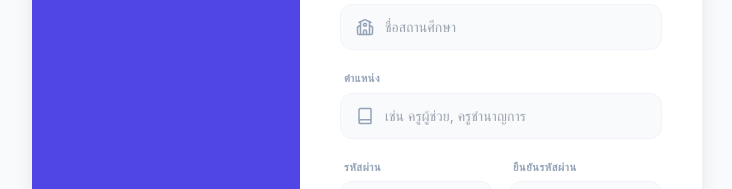
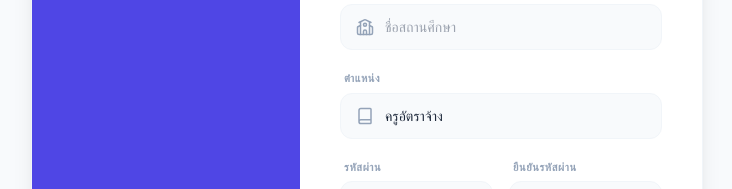
Before and after one commit to relf39-netizen/wooksheet, a React (Vite) app: page / in a window 1280 px wide. Both pictures are taken after a click on the button "ลงทะเบียนครูใหม่". Shown: the part 346-535 px from the top of the page, without its empty margins (273-1005 px from the left). Built offline with nearby package versions, Linux system fonts and the light colour scheme; no server answers.

Commit message:
feat: Improve registration form and error handling
Sets 'ครูอัตราจ้าง' as default position and adds a select dropdown for position selection.
Enhances error logging for registration requests and provides more specific error messages to the client.

```diff
--- a/server.js
+++ b/server.js
@@ -78,7 +78,11 @@ async function startServer() {
       );
       res.json({ success: true, message: 'บันทึกข้อมูลสำเร็จ กรุณารอการอนุมัติจากผู้ดูแลระบบ' });
     } catch (error) {
-      res.status(400).json({ success: false, message: error.code === 'ER_DUP_ENTRY' ? 'เลขประจำตัวประชาชนนี้ถูกใช้งานแล้ว' : 'เกิดข้อผิดพลาดในการลงทะเบียน' });
+      console.error('Registration Error:', error);
+      res.status(400).json({
+        success: false,
+        message: error.code === 'ER_DUP_ENTRY' ? 'เลขประจำตัวประชาชนนี้ถูกใช้งานแล้ว' : `เกิดข้อผิดพลาดในการลงทะเบียน: ${error.message}`
+      });
     }
   });
 
--- a/src/components/Register.tsx
+++ b/src/components/Register.tsx
@@ -7,7 +7,7 @@ export default function Register({ onNavigate }: { onNavigate: (page: string) =>
     name: '',
     surname: '',
     school: '',
-    position: '',
+    position: 'ครูอัตราจ้าง',
     password: '',
     confirmPassword: ''
   });
@@ -133,14 +133,26 @@ export default function Register({ onNavigate }: { onNavigate: (page: string) =>
                   required
                 />
 
-                <InputGroup
-                  label="ตำแหน่ง"
-                  icon={<Book size={18} />}
-                  value={formData.position}
-                  onChange={(v) => setFormData({...formData, position: v})}
-                  placeholder="เช่น ครูผู้ช่วย, ครูชำนาญการ"
-                  required
-                />
+                <div>
+                  <label className="block text-[11px] font-black text-slate-400 uppercase tracking-wider mb-1.5 ml-1">ตำแหน่ง</label>
+                  <div className="relative">
+                    <div className="absolute left-4 top-1/2 -translate-y-1/2 text-slate-400"><Book size={18} /></div>
+                    <select
+                      required
+                      value={formData.position}
+                      onChange={(e) => setFormData({...formData, position: e.target.value})}
+                      className="w-full pl-11 pr-4 py-3 bg-slate-50 border border-slate-100 rounded-xl focus:ring-2 focus:ring-indigo-100 focus:border-indigo-600 transition-all outline-none text-sm appearance-none"
+                    >
+                      <option value="ครูอัตราจ้าง">ครูอัตราจ้าง</option>
+                      <option value="พนักงานราชการ">พนักงานราชการ</option>
+                      <option value="ครูผู้ช่วย">ครูผู้ช่วย</option>
+                      <option value="ครู คศ.1">ครู คศ.1</option>
+                      <option value="ครู คศ.2">ครู คศ.2</option>
+                      <option value="ครู คศ.3">ครู คศ.3</option>
+                      <option value="ครู คศ.4">ครู คศ.4</option>
+                    </select>
+                  </div>
+                </div>
 
                 <div className="grid grid-cols-2 gap-4">
                   <InputGroup
```
